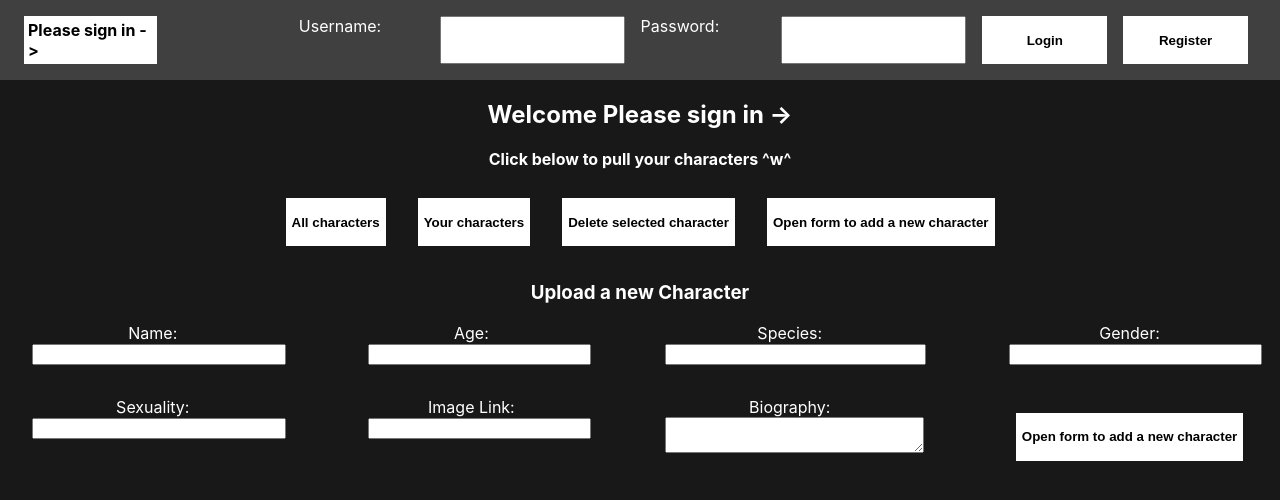
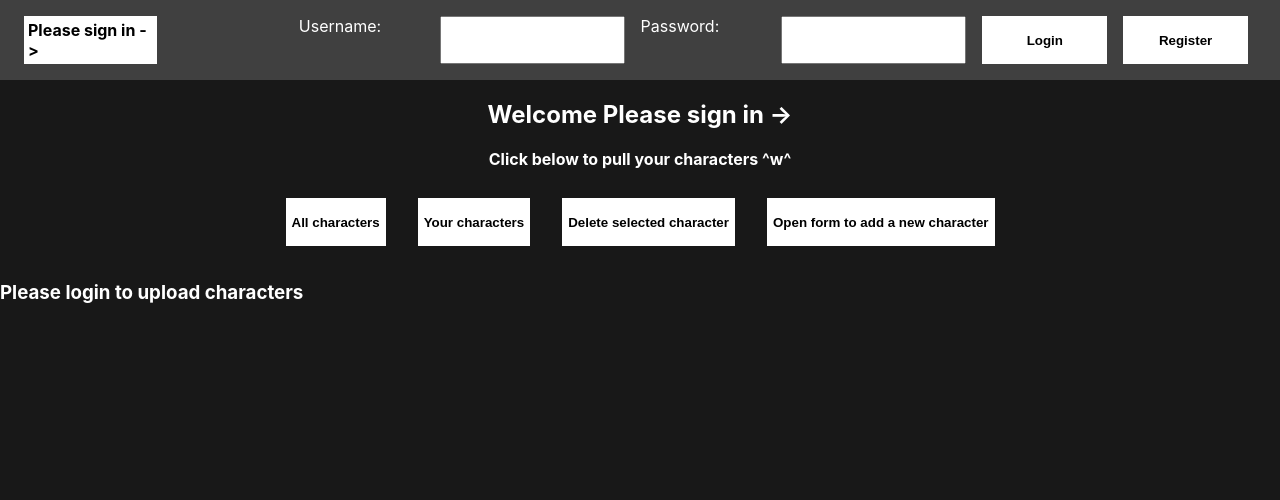
Before and after one commit to joeglDev/WIP-Character-portfolio, a React (Create React App) app in the folder frontend/: page / in a window 1280 px wide. Both pictures are taken after a click on the button "Open form to add a new character". Shown: the top 500 px of the page. Built offline with nearby package versions, Linux system fonts and the light colour scheme.

Commit message:
upload form does not open if not logged in

```diff
--- a/frontend/src/components/UploadCharacterForm.tsx
+++ b/frontend/src/components/UploadCharacterForm.tsx
@@ -1,4 +1,10 @@
+import { useContext, useState } from "react";
+import { UserContext } from "../App";
+
 export const UploadCharacterForm = ({ isOpen }: any) => {
+  //context
+  const userContext = useContext(UserContext);
+  const user = userContext.user;
   //states
 
   //functions
@@ -12,7 +18,7 @@ export const UploadCharacterForm = ({ isOpen }: any) => {
 
   const handleFormSubmission = (event: React.MouseEvent<HTMLElement>) => {};
 
-  if (isOpen) {
+  if (isOpen && user !== "Please sign in ->") {
     return (
       <section className="UploadCharacterForm__section">
         <h3>Upload a new Character</h3>
@@ -115,12 +121,14 @@ export const UploadCharacterForm = ({ isOpen }: any) => {
               aria-label="upload a new character"
               onClick={handleFormSubmission}
             >
-              Open form to add a new character
+              Upload new character
             </button>
           </div>
         </form>
       </section>
     );
+  } else if (isOpen && user === "Please sign in ->") {
+    return <h3>Please login to upload characters</h3>;
   } else {
     return <></>;
   }
```
